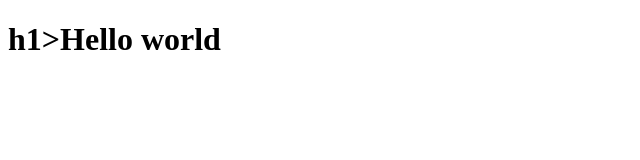
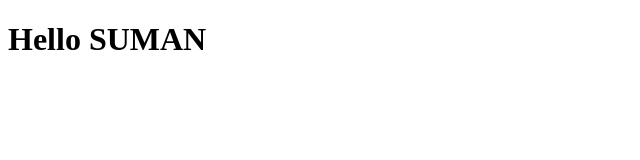
Before and after one commit to debapriya36/testrepo, a plain HTML site: page index.html in a window 1280 px wide. Shown: the whole page, without its empty margins (0-640 px from the left). Drawn offline with Linux system fonts and the light colour scheme.

Commit message:
h1 tag fixing

```diff
--- a/index.html
+++ b/index.html
@@ -7,6 +7,7 @@
     <title>Document</title>
 </head>
 <body>
-    <h1>h1>Hello world</h1>
+    <h1>Hello SUMAN</h1>
+
 </body>
 </html>
```
